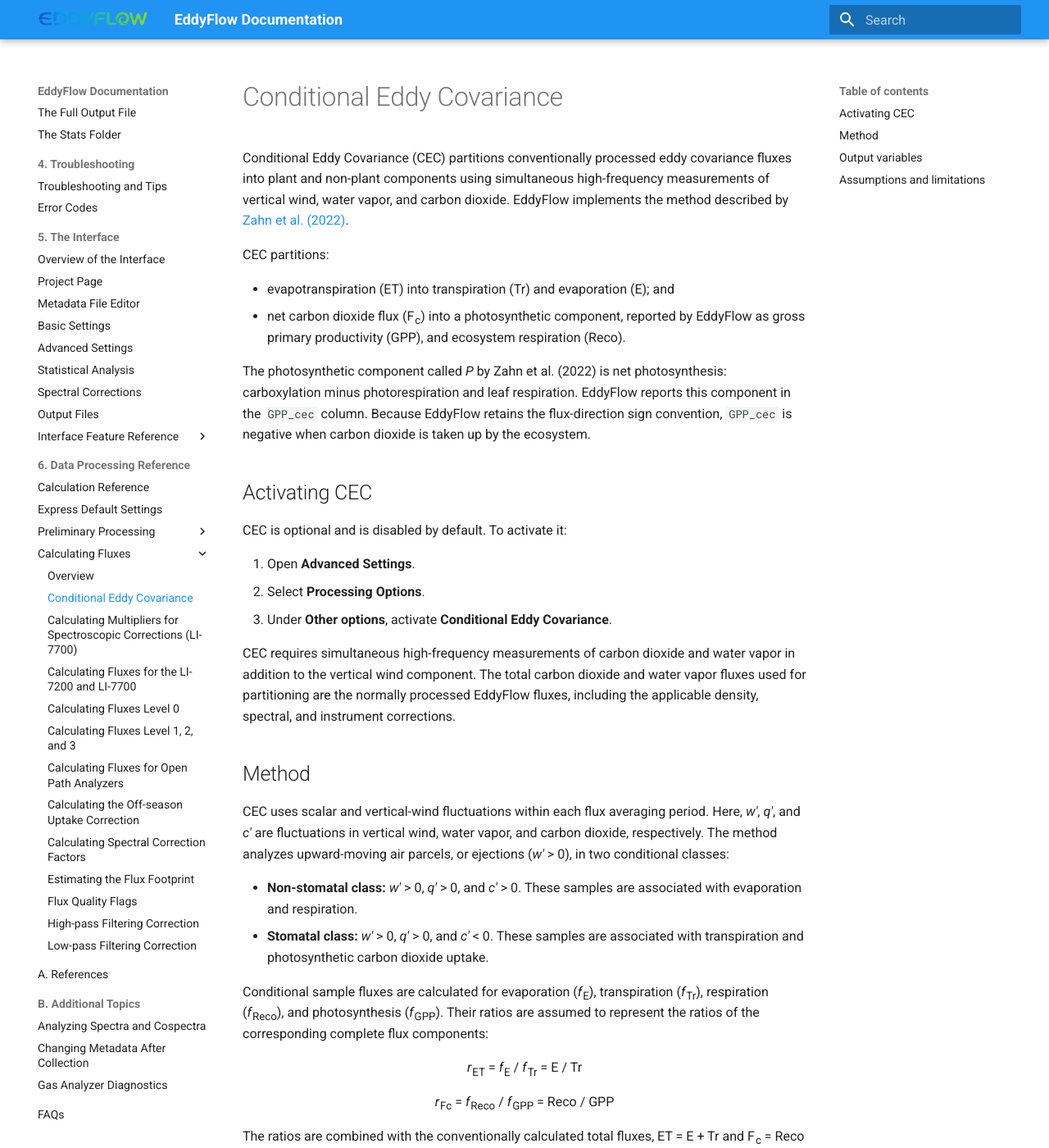
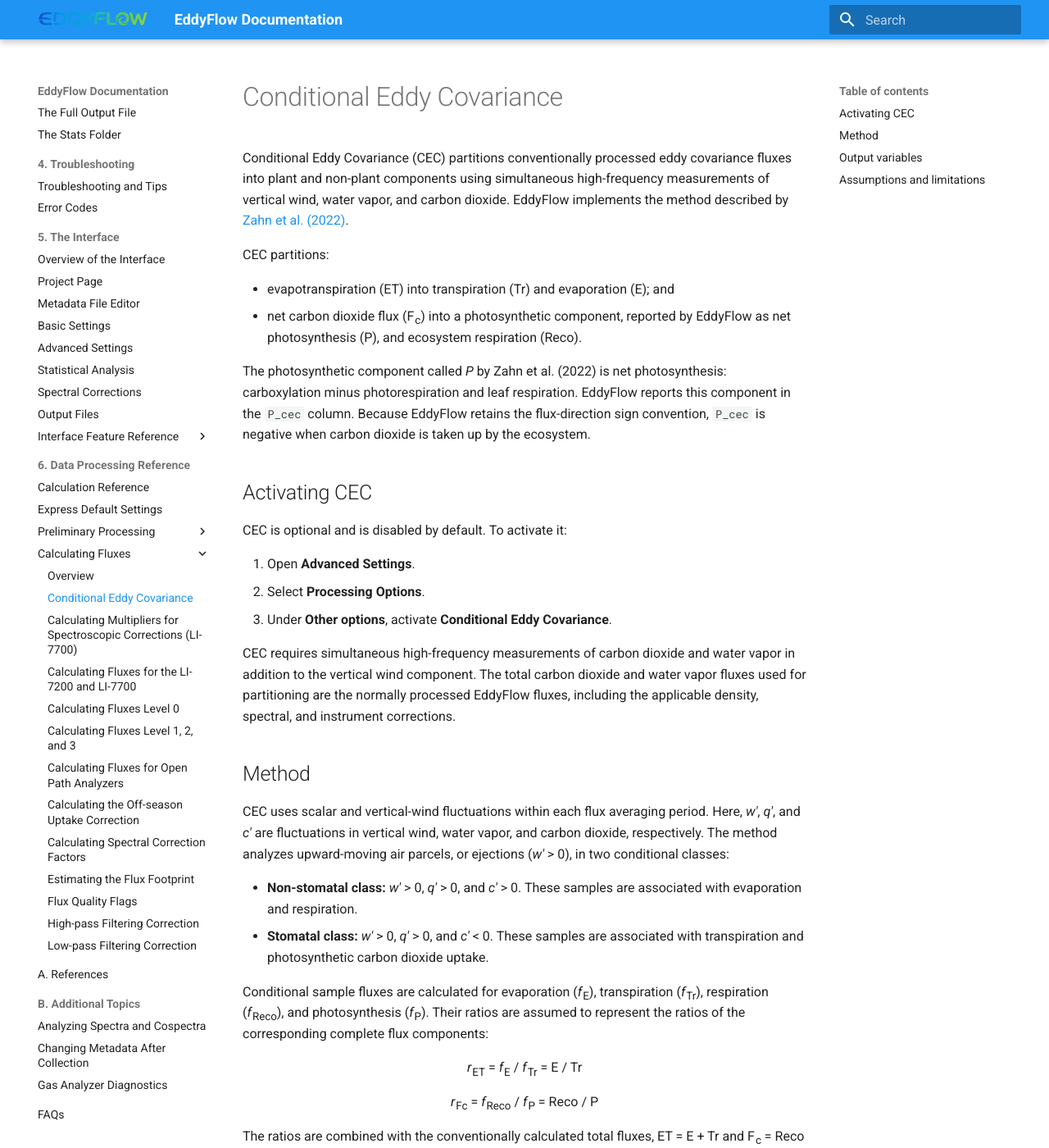
Before and after one commit to kebasaa/eddyflow-documentation, an MkDocs documentation site: the page built from docs/topics/conditional-eddy-covariance.md, in a window 1280 px wide and 1400 px high. Shown: the whole window at 82% size. Built offline with MkDocs 1.6.1 and Material for MkDocs 9.7.7, drawn with Linux system fonts in a browser that asks for light colours; some of the changed text lies outside the part shown.

```diff
--- a/docs/assets/archive.css
+++ /dev/null
@@ -1,2 +0,0 @@
-.md-footer-meta::before{content:'Unofficial EddyFlow documentation archive for research and reproducibility.';display:block;max-width:61rem;margin:0 auto;padding:.6rem .8rem;color:var(--md-footer-fg-color--lighter);}
-.md-typeset blockquote{border-left:.2rem solid var(--md-accent-fg-color);}
--- /dev/null
+++ b/docs/assets/site.css
@@ -0,0 +1 @@
+.md-typeset blockquote{border-left:.2rem solid var(--md-accent-fg-color);}
--- a/docs/topics/conditional-eddy-covariance.md
+++ b/docs/topics/conditional-eddy-covariance.md
@@ -7,9 +7,9 @@
 CEC partitions:
 
 - evapotranspiration (ET) into transpiration (Tr) and evaporation (E); and
-- net carbon dioxide flux (F<sub>c</sub>) into a photosynthetic component, reported by EddyFlow as gross primary productivity (GPP), and ecosystem respiration (Reco).
+- net carbon dioxide flux (F<sub>c</sub>) into a photosynthetic component, reported by EddyFlow as net photosynthesis (P), and ecosystem respiration (Reco).
 
-The photosynthetic component called *P* by Zahn et al. (2022) is net photosynthesis: carboxylation minus photorespiration and leaf respiration. EddyFlow reports this component in the `GPP_cec` column. Because EddyFlow retains the flux-direction sign convention, `GPP_cec` is negative when carbon dioxide is taken up by the ecosystem.
+The photosynthetic component called *P* by Zahn et al. (2022) is net photosynthesis: carboxylation minus photorespiration and leaf respiration. EddyFlow reports this component in the `P_cec` column. Because EddyFlow retains the flux-direction sign convention, `P_cec` is negative when carbon dioxide is taken up by the ecosystem.
 
 ## Activating CEC
 
@@ -28,13 +28,13 @@
 - **Non-stomatal class:** *w'* > 0, *q'* > 0, and *c'* > 0. These samples are associated with evaporation and respiration.
 - **Stomatal class:** *w'* > 0, *q'* > 0, and *c'* < 0. These samples are associated with transpiration and photosynthetic carbon dioxide uptake.
 
-Conditional sample fluxes are calculated for evaporation (*f*<sub>E</sub>), transpiration (*f*<sub>Tr</sub>), respiration (*f*<sub>Reco</sub>), and photosynthesis (*f*<sub>GPP</sub>). Their ratios are assumed to represent the ratios of the corresponding complete flux components:
+Conditional sample fluxes are calculated for evaporation (*f*<sub>E</sub>), transpiration (*f*<sub>Tr</sub>), respiration (*f*<sub>Reco</sub>), and photosynthesis (*f*<sub>P</sub>). Their ratios are assumed to represent the ratios of the corresponding complete flux components:
 
 <p align="center"><em>r</em><sub>ET</sub> = <em>f</em><sub>E</sub> / <em>f</em><sub>Tr</sub> = E / Tr</p>
 
-<p align="center"><em>r</em><sub>Fc</sub> = <em>f</em><sub>Reco</sub> / <em>f</em><sub>GPP</sub> = Reco / GPP</p>
+<p align="center"><em>r</em><sub>Fc</sub> = <em>f</em><sub>Reco</sub> / <em>f</em><sub>P</sub> = Reco / P</p>
 
-The ratios are combined with the conventionally calculated total fluxes, ET = E + Tr and F<sub>c</sub> = Reco + GPP:
+The ratios are combined with the conventionally calculated total fluxes, ET = E + Tr and F<sub>c</sub> = Reco + P:
 
 <p align="center">E<sub>cec</sub> = ET / (1 + 1 / <em>r</em><sub>ET</sub>)</p>
 
@@ -42,7 +42,7 @@
 
 <p align="center">Reco<sub>cec</sub> = F<sub>c</sub> / (1 + 1 / <em>r</em><sub>Fc</sub>)</p>
 
-<p align="center">GPP<sub>cec</sub> = F<sub>c</sub> / (1 + <em>r</em><sub>Fc</sub>)</p>
+<p align="center">P<sub>cec</sub> = F<sub>c</sub> / (1 + <em>r</em><sub>Fc</sub>)</p>
 
 The conditional fluxes characterize the relative contributions of the sources and sinks; they are not themselves the final component fluxes. The final components retain the corrections included in the total EddyFlow fluxes.
 
@@ -52,7 +52,7 @@
 
 | Label | Units | Description |
 | --- | --- | --- |
-| `GPP_cec` | µmol m<sup>-2</sup> s<sup>-1</sup> | CEC photosynthetic carbon dioxide flux. Negative values indicate ecosystem carbon dioxide uptake. |
+| `P_cec` | µmol m<sup>-2</sup> s<sup>-1</sup> | CEC photosynthetic carbon dioxide flux. Negative values indicate ecosystem carbon dioxide uptake. |
 | `Reco_cec` | µmol m<sup>-2</sup> s<sup>-1</sup> | CEC ecosystem respiration. Positive values indicate carbon dioxide release to the atmosphere. |
 | `Tr_cec` | mmol m<sup>-2</sup> s<sup>-1</sup> | CEC transpiration. Positive values indicate an upward water vapor flux. |
 | `E_cec` | mmol m<sup>-2</sup> s<sup>-1</sup> | CEC evaporation. Positive values indicate an upward water vapor flux. |
--- a/mkdocs.yml
+++ b/mkdocs.yml
@@ -26,7 +26,7 @@
   - toc:
       permalink: true
 extra_css:
-  - assets/archive.css
+  - assets/site.css
 nav:
   - "Home": index.md
   - "1. Introduction": topics/introduction.md
```
